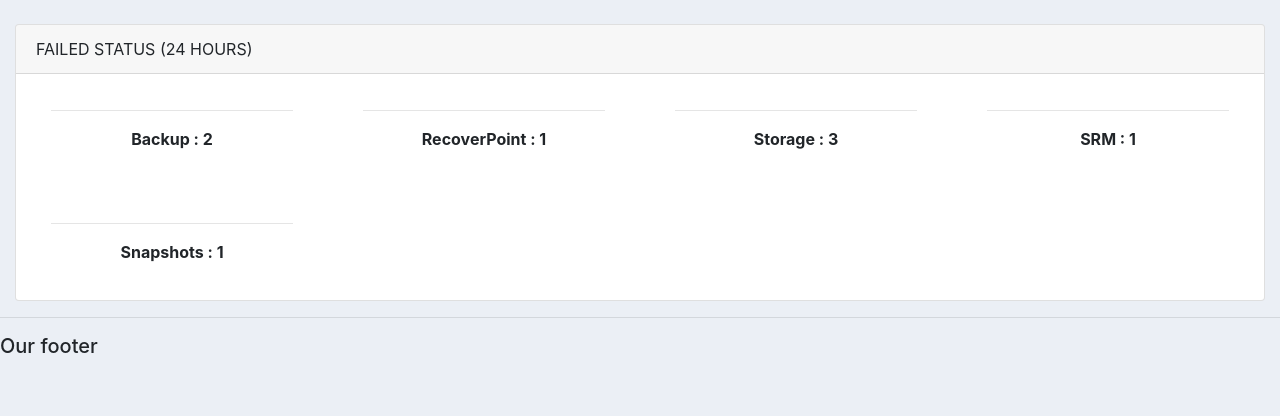
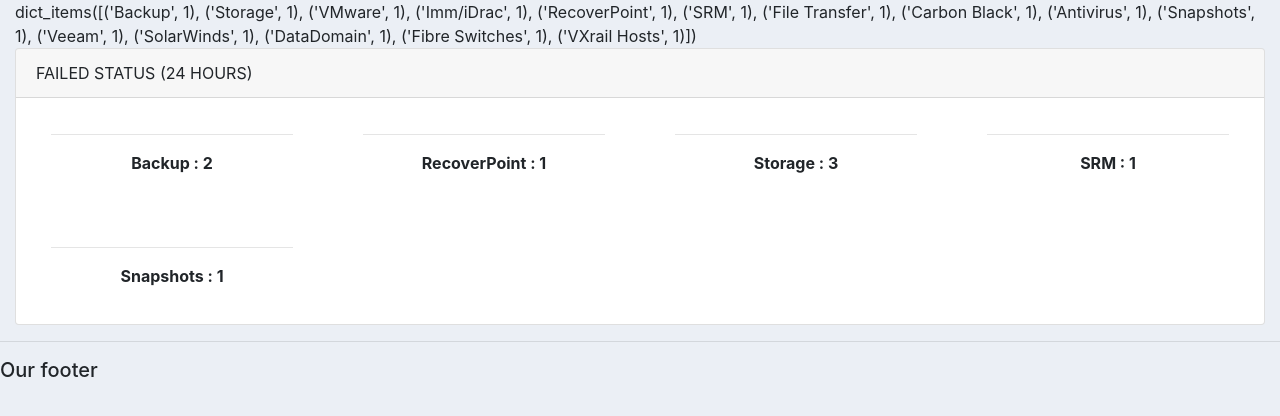
Before and after one commit to ph-ops-cuk/checkPortalMain, a Django app: page /report/ in a window 1280 px wide. Shown: the part 56-472 px from the top of the page. Run offline with Django 3.2, Linux system fonts and the light colour scheme; data comes from the database, SQL or seed files in the repository; some libraries are stand-ins or nearby versions.

Commit message:
more work on complete category list in reports page

```diff
--- a/main/templates/main/report.html
+++ b/main/templates/main/report.html
@@ -3,16 +3,16 @@
 {% block content %}
 
 {#{%  include 'main/status.html' %}#}
-
+{{ complete_list.items }}
 <br>
 <div class="card">
-    <div class="card-header text-uppercase">Failed Status (24 Hours) </div>
+    <div class="card-header text-uppercase">Failed Status (24 Hours)</div>
         <div class="card-content">
             <div class="row row-group m-0 text-center">
             {% for k, v in failed_list.items %}
                 <div class="col-12 col-lg-6 col-xl-3">
                     <div class="card-body">
-                        <div class="chart easy-pie-chart-1" data-percent="{{ v }}">
+                        <div class="chart easy-pie-chart-2" data-percent="{{ v }}">
                         <span class="percent"></span>
                         </div>
                     <hr>
--- a/main/views.py
+++ b/main/views.py
@@ -57,9 +57,18 @@
 
 
 def reportpage(request):
+    total_results_complete = Category.objects.all()
     total_results_failed = Result.objects.filter(status='Failed')
     total_categories = Category.objects.count()
     total_results_passed = 73
+
+    complete_list = {}
+    for item in total_results_complete:
+        if item.name in complete_list:
+            complete_list[item.name] += 1
+        else:
+            complete_list[item.name] = 1
+
     failed_list = {}
     for item in total_results_failed:
         if item.check_id.category_id.name in failed_list:
@@ -70,7 +79,7 @@
     report_stats = report_percentage_stats(total_categories, total_results_passed)
     # context = {'category': category, 'report_stats': int(report_stats)}
     context = {'total_results_passed': total_results_passed, 'total_results_failed': total_results_failed,
-               'failed_list': failed_list}
+               'failed_list': failed_list, 'complete_list': complete_list}
     return render(request, 'main/report.html', context)
 
 
```
